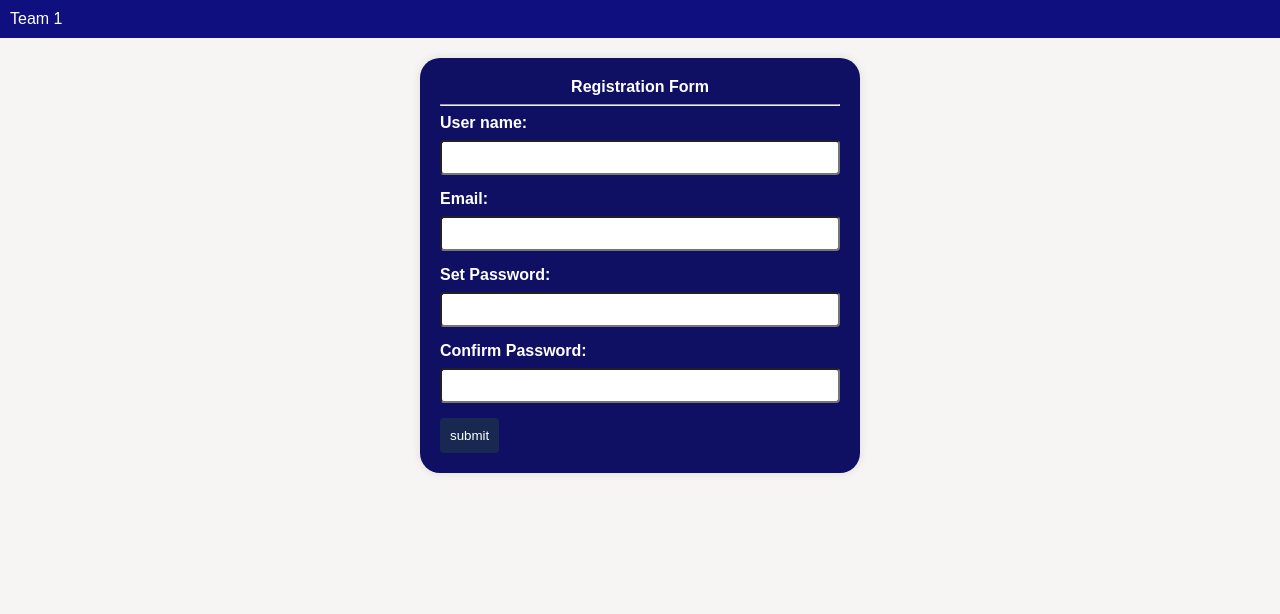
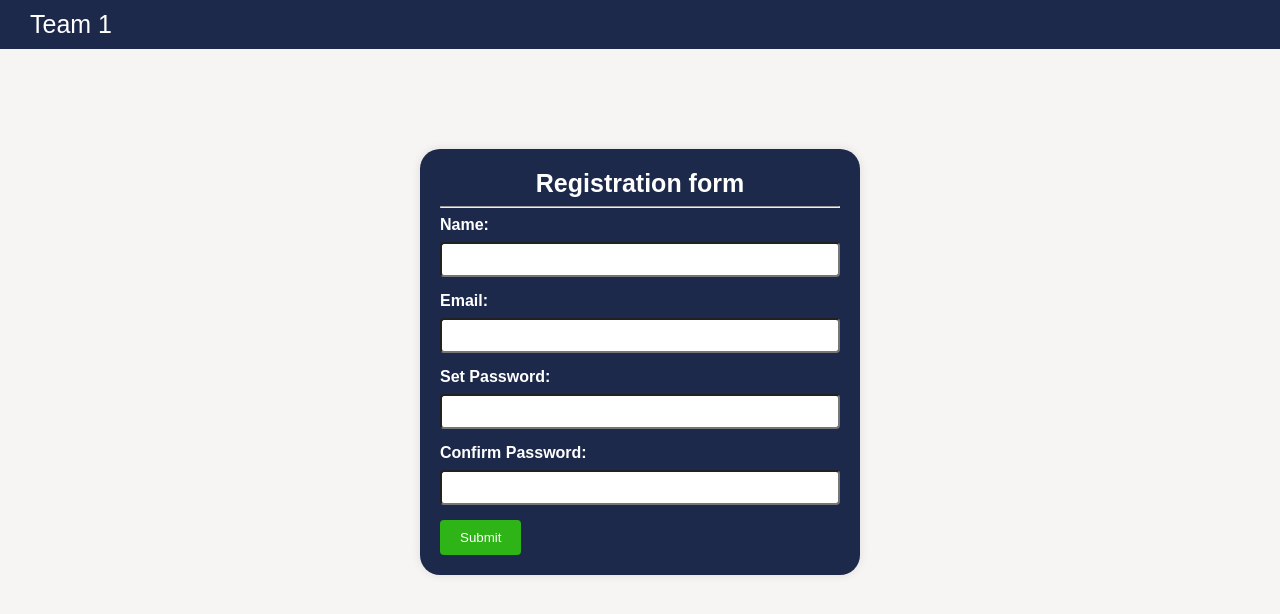
Before and after one commit to HotHead007/Team-1-Project, a plain HTML site: page public/index.html in a window 1280 px wide. Drawn offline with Linux system fonts and the light colour scheme.

Commit message:
minor changes

```diff
--- a/public/index.html
+++ b/public/index.html
@@ -13,14 +13,18 @@
     <nav>
         <div>Team 1</div>
     </nav>
+<div class="container">
+
     <form id="registrationForm" onsubmit="return validateForm()">
-        <div class="heading">Registration Form</div>
+        <div class="heading">Registration form</div>
         <hr>
-        <label for="name">User name:</label>
+        <label for="name">Name:</label>
         <input type="text" id="name" name="name" required>
 
+        <!-- <div class="flex"> -->
         <label for="email">Email:</label>
-        <input type="email" id="email" name="email" required>
+            <input type="email" id="email" name="email" required>
+        <!-- </div> -->
 
         <label for="password">Set Password:</label>
         <input type="password" id="password" name="password" required>
@@ -30,7 +34,8 @@
 
         <p class="error-message" id="passwordError"></p>
 
-        <button type="submit">submit</button>
+        <button type="submit">Submit</button>
     </form>
+</div>
 </body>
 </html>
--- a/public/style.css
+++ b/public/style.css
@@ -6,17 +6,19 @@ body {
 }
 
 nav {
-    background-color:rgb(15, 15, 128);
+    background-color:#1D294A;
     color: white;
-    padding: 10px;
+    padding: 10px 30px;
     text-align: left;
+    font-size: 25px;
 }
 
 form {
     color:white;
     max-width: 400px;
     margin: 20px auto;
-    background-color : rgb(15, 15, 99);
+    margin-top: 100px;
+    background-color : #1D294A;
     padding: 20px;
     border-radius: 20px;
     box-shadow: 0 0 10px rgba(0, 0, 0, 0.1);
@@ -37,9 +39,9 @@ input {
 }
 
 button {
-    background-color: #192851;
+    background-color: rgb(47, 180, 24);
     color: white;
-    padding: 10px;
+    padding: 10px 20px;
     border: none;
     border-radius: 4px;
     cursor: pointer;
@@ -47,7 +49,7 @@ button {
 }
 
 button:hover {
-    background-color: #45a049;
+    background-color: #00cc0a;
     color:white;
     border-color: white;
 }
@@ -61,4 +63,9 @@ button:hover {
     text-align:center;
     color:white;
     font-weight: bold;
+    font-size: 25px;
 }
+.flex{
+    display: flex;
+    align-items: center;
+}
```
